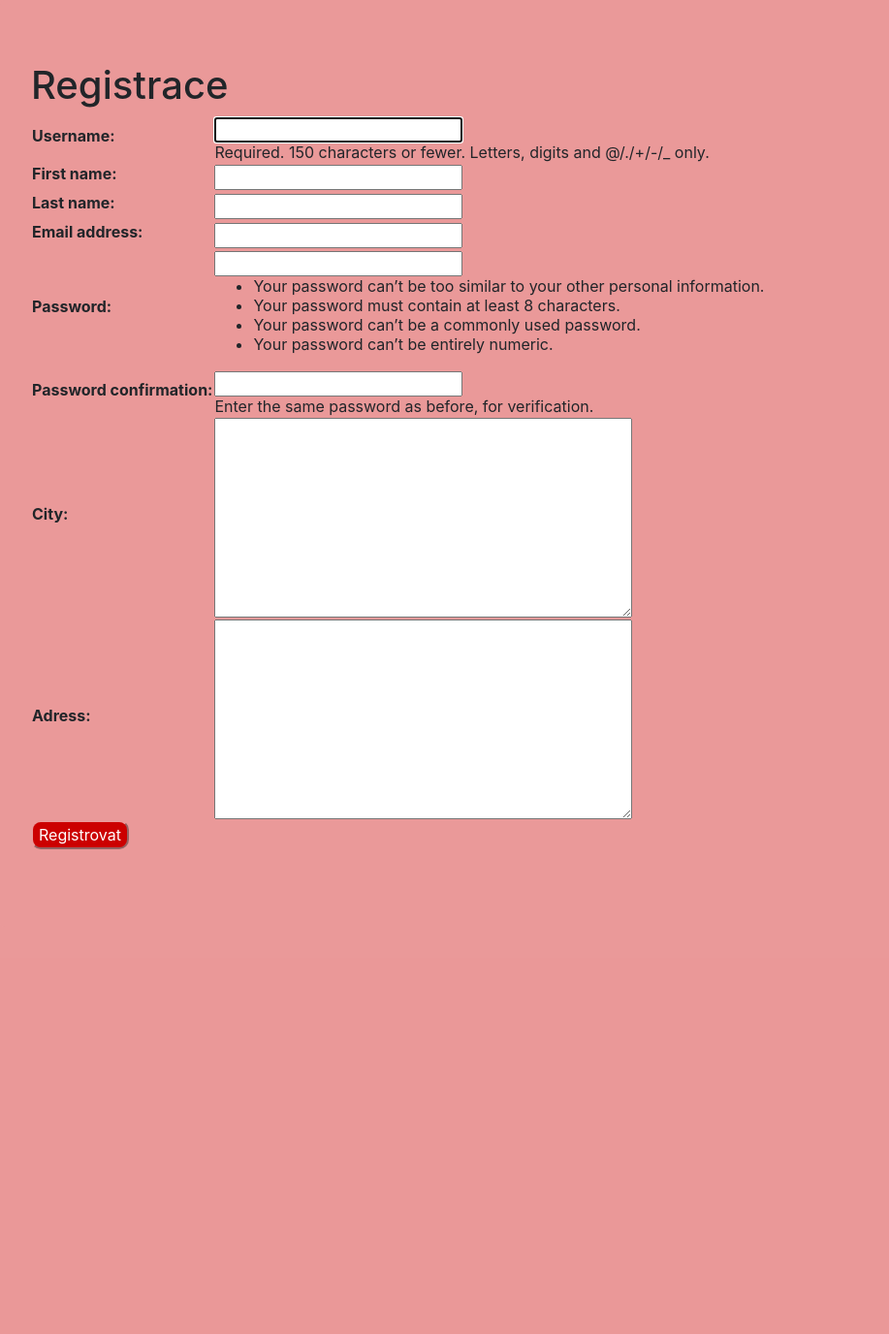
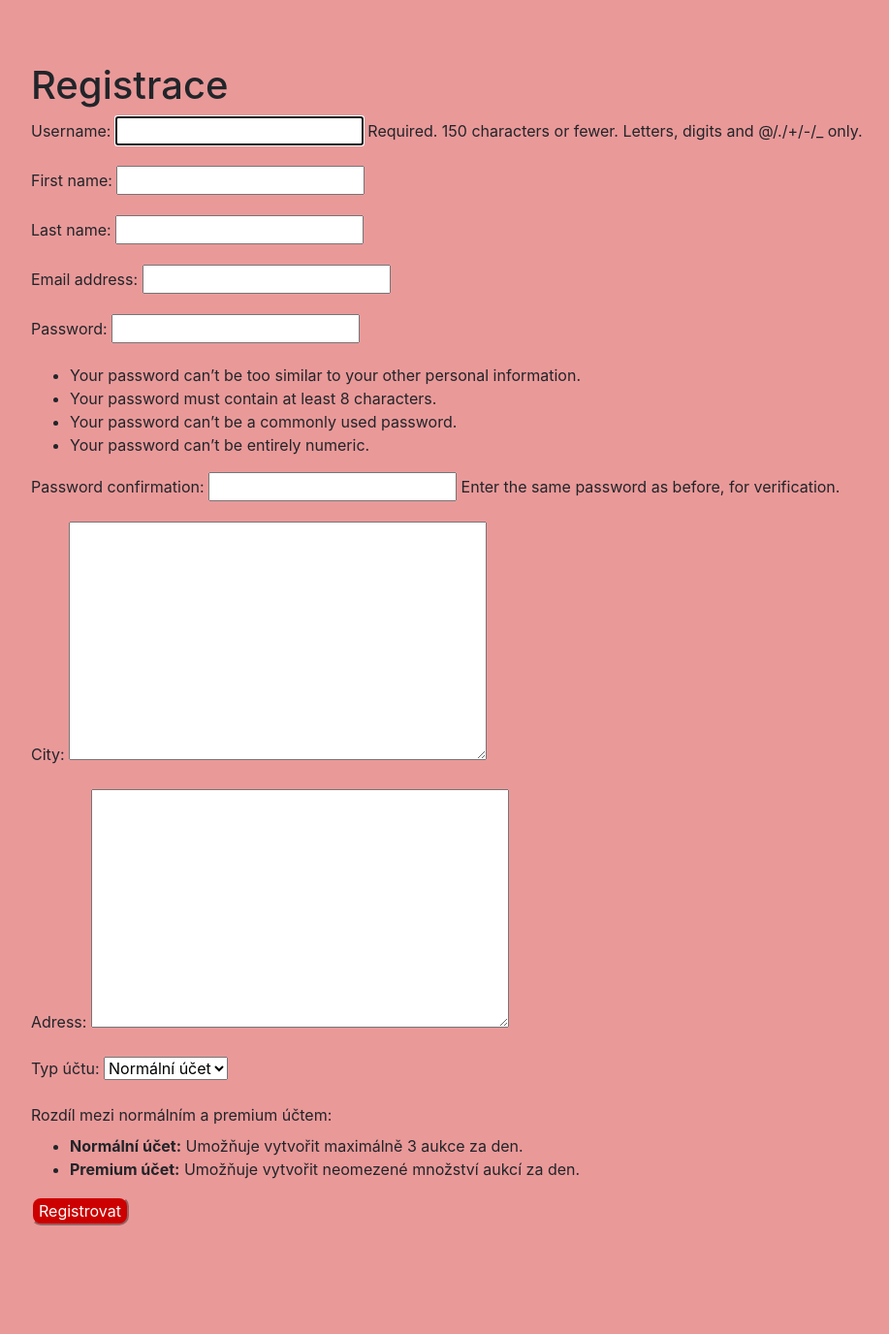
Before and after one commit to Chairman219/Auction_web_site, a Django app: page /sign-up/ in a window 1280 px wide; the page is wider, and only the part inside the window is pictured. Shown: the part 80-1456 px from the top of that part at 97% size, without its empty margins (85-1002 px from the left). Before the commit the page ends 956 px from the top of that part, so only its background shows below. Run offline with Django 4.2, Linux system fonts and the light colour scheme; some libraries are stand-ins or nearby versions.

Commit message:
feat: add premium profile

```diff
--- a/auction/templates/accounts/sign_up.html
+++ b/auction/templates/accounts/sign_up.html
@@ -4,7 +4,14 @@
     <h1>Registrace</h1>
     <form method="post">
         {% csrf_token %}
-        <table>{{ form }}</table>
+        <table>{{ form.as_p }}</table>
+        <div>
+            <label>Rozdíl mezi normálním a premium účtem:</label>
+            <ul>
+                <li><strong>Normální účet:</strong> Umožňuje vytvořit maximálně 3 aukce za den.</li>
+                <li><strong>Premium účet:</strong> Umožňuje vytvořit neomezené množství aukcí za den.</li>
+            </ul>
+        </div>
         <input type="submit" value="Registrovat" style="background-color: #cc0000; color: white; border-radius: 10px; border-color: #ea9999">
     </form>
 {% endblock %}
--- a/auction/views.py
+++ b/auction/views.py
@@ -21,6 +21,18 @@ class SignUpView(CreateView):
     form_class = SignUpForm
     template_name = "accounts/sign_up.html"
     success_url = reverse_lazy("hlavni_stranka")
+
+@login_required
+def upgrade_to_premium(request):
+    profile = request.user.profile
+    if not profile.is_premium:
+        profile.is_premium = True
+        profile.save()
+        messages.success(request, "Váš účet byl úspěšně upgradován na PREMIUM.")
+    else:
+        messages.error(request, "Jste již premium uživatel.")
+
+    return redirect("muj_profil")
 
 class SubmittableLoginView(LoginView):
     template_name = 'form.html'
@@ -186,6 +198,20 @@ class VytvorAukciView(LoginRequiredMixin, CreateView):
     success_url = reverse_lazy('seznam_aukci')
 
     def form_valid(self, form):
+        user_profile = self.request.user.profile
+
+        #Kontrola zda uživatel není PREMIUM
+        if not user_profile.is_premium:
+            #Vyhledávání aukcí, které uživatel dnes vytvořil
+            dnesni_den = timezone.now().date()
+            pocet_aukci_dnes = Aukce.objects.filter(user=self.request.user, datum_zacatku__date=dnesni_den).count()
+
+            #Pokud uživatel vytvořil více než 3 aukce za den
+            if pocet_aukci_dnes >= 3:
+                form.add_error(None, "Normální uživatel může vytvořit maximálně 3 aukce za jeden den.")
+                return self.form_invalid(form)
+
+        #Pokud je uživatel PREMIUM, nebo limit není překročen
         form.instance.user = self.request.user
         form.instance.lokalita = self.request.user.profile.city
         return super().form_valid(form)
--- a/aukce/forms.py
+++ b/aukce/forms.py
@@ -1,7 +1,7 @@
 from django import forms
 from django.contrib.auth.forms import UserCreationForm
 from django.db.models import Model
-from django.forms import EmailField, Textarea
+from django.forms import EmailField, Textarea, ChoiceField
 from django.db.transaction import atomic
 from django.forms import ModelForm, Form, ModelChoiceField, DateField, DecimalField
 from django.forms import CharField
@@ -17,13 +17,25 @@ class SignUpForm(UserCreationForm):
     city = CharField(widget=Textarea, min_length=1)
     adress = CharField(widget=Textarea, min_length=1)
 
+    #Volba pro typ účtu
+    PREMIUM_CHOICES = [
+        (False, "Normální účet"),
+        (True, "Premium účet")
+    ]
+    is_premium = ChoiceField(choices=PREMIUM_CHOICES, label="Typ účtu")
+
+    class Meta(UserCreationForm.Meta):
+        fields = ['username', 'first_name', 'last_name', 'email']
+
     @atomic
     def save(self, commit=True):
         self.instance.is_active = True
         result = super().save(commit)
+
         city = self.cleaned_data['city']
         adress = self.cleaned_data['adress']
-        profile = Profile(city=city, adress=adress, user=result)
+        is_premium = self.cleaned_data['is_premium'] == 'True'
+        profile = Profile(city=city, adress=adress, user=result, is_premium=is_premium)
         if commit:
             profile.save()
         return result
@@ -49,7 +61,7 @@ class AuctionSearchForm(Form):
 class HodnoceniForm(ModelForm):
     class Meta:
         model = Hodnoceni
-        fields = ['rating_aukce', 'rating_prodejce', 'komentar_prodejce', 'rating_kupujiciho', 'komentar_kupujiciho']
+        fields = ['rating_aukce', 'rating_prodejce', 'komentar_k_aukci']
 
 class KategorieForm(ModelForm):
     class Meta:
--- a/aukce/urls.py
+++ b/aukce/urls.py
@@ -22,7 +22,7 @@ from django.urls import path
 from auction.views import VytvorAukciView, hlavni_stranka, SeznamAukciView, aukcni_stranka, seznam_kategorii, \
     aukce_v_kategorii, SubmittableLoginView, SubmittablePasswordChangeView, SubmittablePasswordResetView, \
     SmazatAukciView, VytvoritKategoriiView, vyhledavani_aukci, muj_profil, SignUpView, ohodnotit_aukci, sleduj_aukci, \
-    odhlasit_aukci, SmazatKategoriiView, UpravitKategoriiView
+    odhlasit_aukci, SmazatKategoriiView, UpravitKategoriiView, upgrade_to_premium
 
 from auction.models import Aukce, Bid, Kategorie, Profile, Hodnoceni
 
@@ -57,5 +57,6 @@ urlpatterns = [
     path('aukce/<int:aukce_id>/hodnotit/', ohodnotit_aukci, name='hodnotit_aukci'),
     path('aukce/<int:aukce_id>/sleduj/', sleduj_aukci, name='sleduj_aukci'),
     path('aukce/<int:aukce_id>/odhlasit/', odhlasit_aukci, name='odhlasit_aukci'),
+    path('muj_profil/upgrade/', upgrade_to_premium, name='upgrade_to_premium')
 
 ] + static(settings.MEDIA_URL, document_root=settings.MEDIA_ROOT)
```
Also changed, not shown: auction/models.py (+3 -4 lines), auction/templates/muj_profil.html (+14 -0 lines), auction/migrations/0011_alter_hodnoceni_rating_kupujiciho_and_more.py (added), auction/migrations/0012_rename_komentar_kupujiciho_hodnoceni_komentar_k_aukci_and_more.py (added), auction/migrations/0013_rename_address_profile_adress.py (added), auction/migrations/0014_profile_is_premium.py (added).
